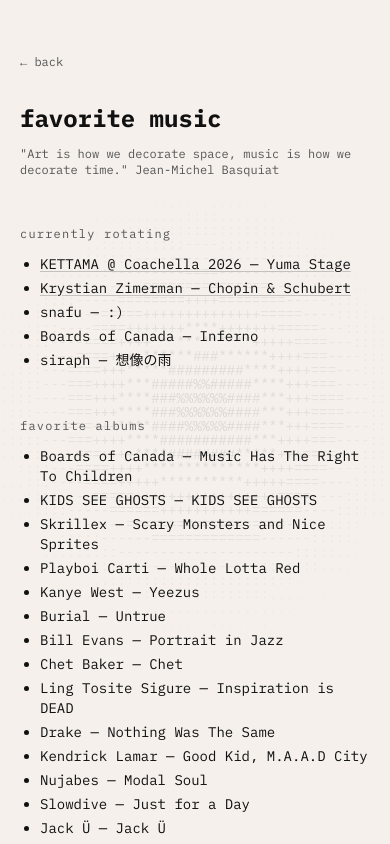
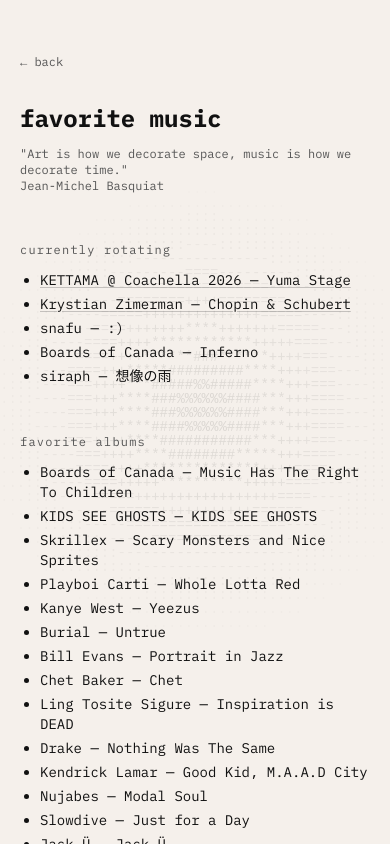
Before and after one commit to ashwinthampi/ashwinthampi.github.io, a React (Vite) app: page /music in a window 390 px wide. Both pictures are taken after a click on the button "favorite music". Shown: the top 844 px of the page. Built offline with nearby package versions, Linux system fonts and the light colour scheme.

Commit message:
formatting edits for the mobile side of the website

```diff
--- a/src/components/MusicPage.tsx
+++ b/src/components/MusicPage.tsx
@@ -106,8 +106,8 @@
         favorite music
       </h1>
       <p className="text-xs text-[#555] mb-12">
-        "Art is how we decorate space, music is how we decorate time."{' '}
-        <span className="whitespace-nowrap">Jean-Michel Basquiat</span>
+        "Art is how we decorate space, music is how we decorate time."
+        <span className="block">Jean-Michel Basquiat</span>
       </p>
       {sections.map((section) => (
         <section key={section.title} className="mb-12">
```
